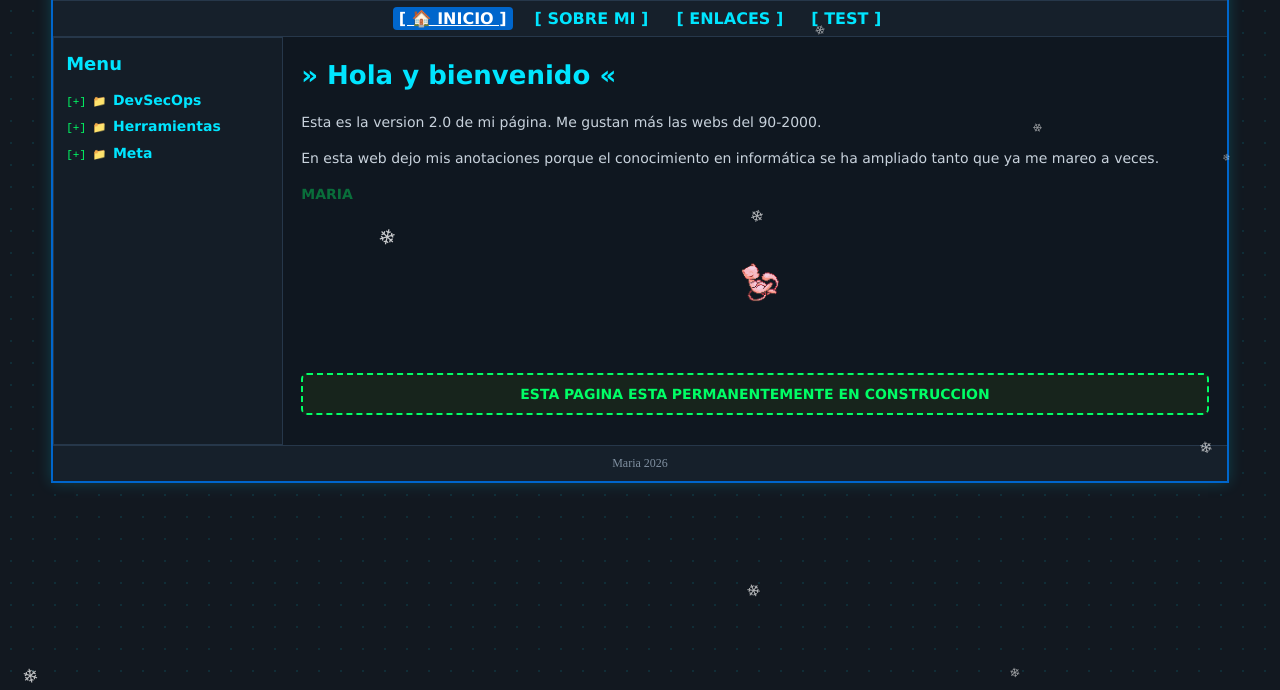
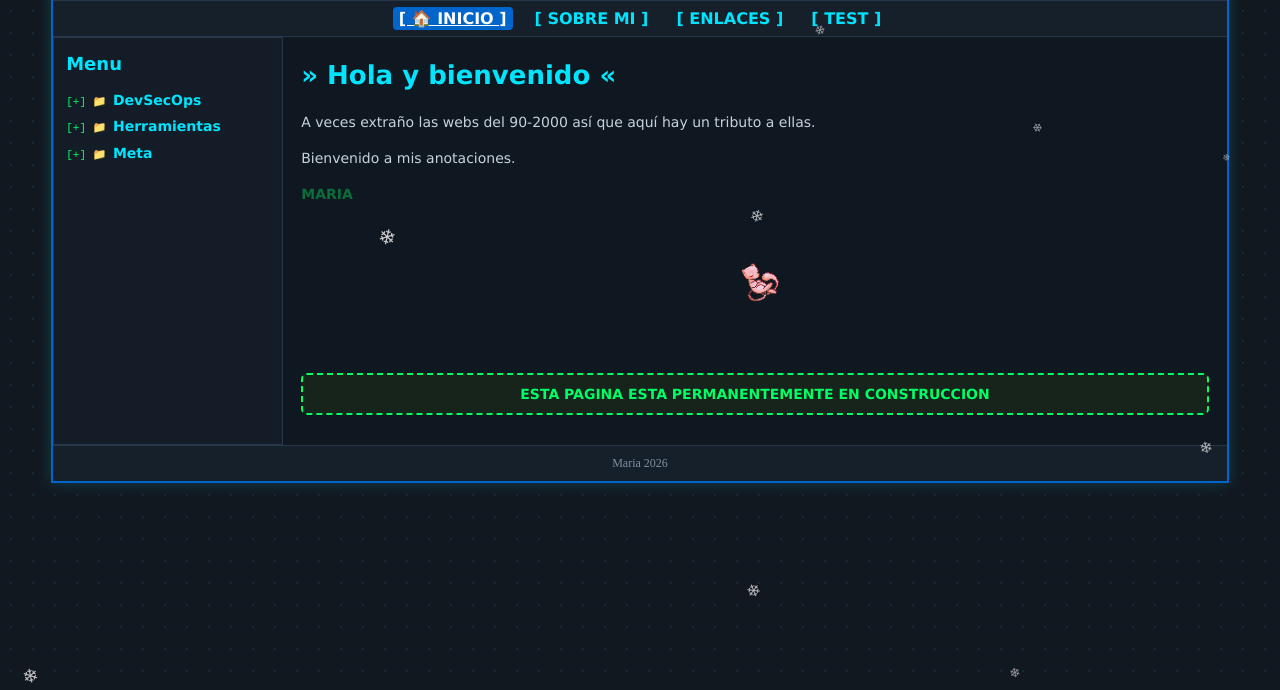
Before and after one commit to Fer3141/web2-0, a plain HTML site: page index.html in a window 1280 px wide. Shown: the part 110-800 px from the top of the page. Drawn offline with Linux system fonts and the light colour scheme.

Commit message:
Update content in index.html with new paragraphs
Added tribute to 90-2000s web design and welcome message.

```diff
--- a/index.html
+++ b/index.html
@@ -21,8 +21,8 @@
 		<div class="contenido">
 <h1 class="bienvenida">&raquo; Hola y bienvenido &laquo;</h1>
 
-<p>Esta es la version 2.0 de mi página. Me gustan más las webs del 90-2000.</p>
-<p>En esta web dejo mis anotaciones porque el conocimiento en informática se ha ampliado tanto que ya me mareo a veces.</p>
+<p>A veces extraño las webs del 90-2000 así que aquí hay un tributo a ellas.</p>
+<p>Bienvenido a mis anotaciones.</p>
 <p><span class="parpadea">MARIA</span></p>
 
 <p style="text-align:center;">
```
